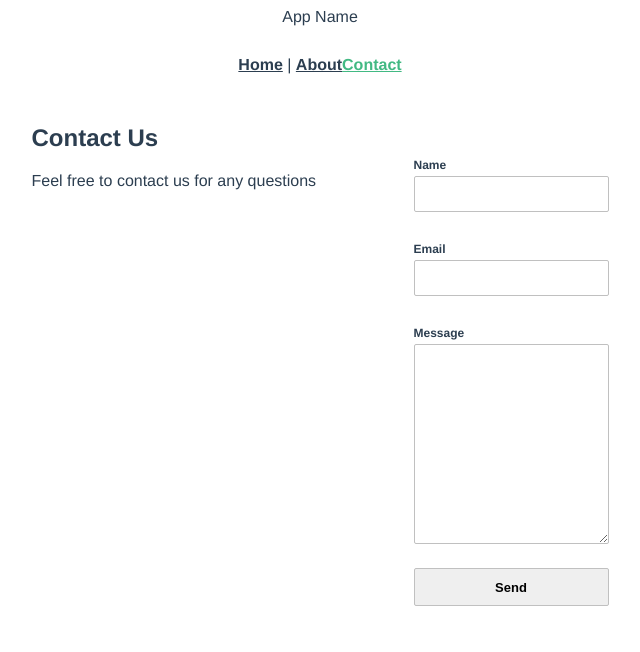
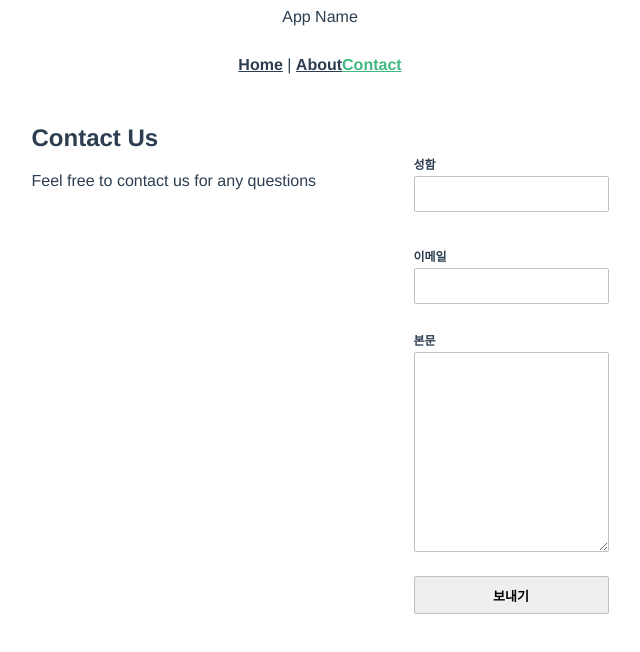
Before and after one commit to emiliempark/vue-practice, a Vue app: page /contact in a window 1280 px wide. Shown: the top 652 px of the page, without its empty margins (320-960 px from the left). Built offline with nearby package versions, Linux system fonts and the light colour scheme.

Commit message:
Add error message in Kor

```diff
--- a/src/components/ContactForm.vue
+++ b/src/components/ContactForm.vue
@@ -3,24 +3,24 @@
     <form class="contactForm" @submit.prevent="handleSubmit(sendEmail)">
       <ValidationProvider name="Name" rules="required|max">
         <div class="field">
-          <label>Name</label>
-          <input type="text" name="from_name" v-model="name" />
-          <span v-if="errors.name">{{ errors.name[0] }}</span>
+          <label>성함</label>
+          <input type="text" name="from_name" v-model="name" autocomplete="off" />
+          <span class="error" v-if="errors.name">{{ errors.name[0] }}</span>
         </div>
       </ValidationProvider>
       <ValidationProvider>
         <div class="field">
-          <label>Email</label>
+          <label>이메일</label>
           <input type="email" name="from_email" v-model="email" value="email" />
         </div>
       </ValidationProvider>
       <ValidationProvider>
         <div class="field">
-          <label>Message</label>
+          <label>본문</label>
           <textarea name="message" v-model="message"></textarea>
         </div>
       </ValidationProvider>
-      <input type="submit" value="Send" />
+      <input type="submit" value="보내기" />
     </form>
   </ValidationObserver>
 </template>
@@ -64,7 +64,7 @@ export default {
       console.log("name", newVal, oldVal);
       this.name = newVal;
       // validate new value
-      this.errors.name = validator.validate("name", this.name);
+      this.errors.name = validator.validate("성함", this.name.trim());
     }
     // email(val) {},
     // message(val) {},
@@ -132,6 +132,11 @@ form {
       height: 200px;
       padding: 8px;
     }
+    .error {
+      display: flex;
+      font-size: 12px;
+      padding: 8px 8px 0 8px;
+    }
   }
   input[type="submit"] {
     height: 38px;
--- a/src/validator.js
+++ b/src/validator.js
@@ -1,13 +1,15 @@
 export default {
   validate(key, val) {
     const errors = [];
-
     if (!val) {
-      errors.push(`${key} field is required`);
+      errors.push(`${key}을 입력 해 주세요`);
     } else {
-      if (val.length < 3) {
-        errors.push(`${key} filed should have minimum length of 3`);
+      if (key == "성함" && val.length < 1) {
+        errors.push(`${key}은 최소 한 글자 이상 입력 해 주세요`);
       }
+      // 숫자는 이름으로 입력할 수 없습니다.
+      // 이메일 형식이 아닙니다.
+      // 본문은 3글자 이상 입력 해 주세요.
     }
 
     return errors;
```
